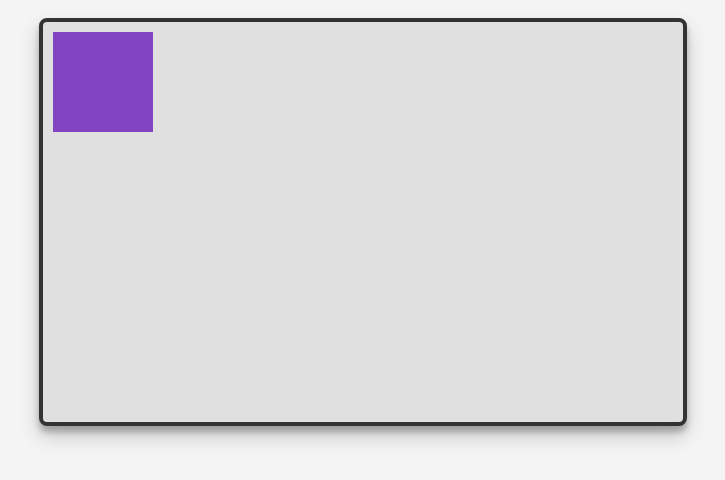
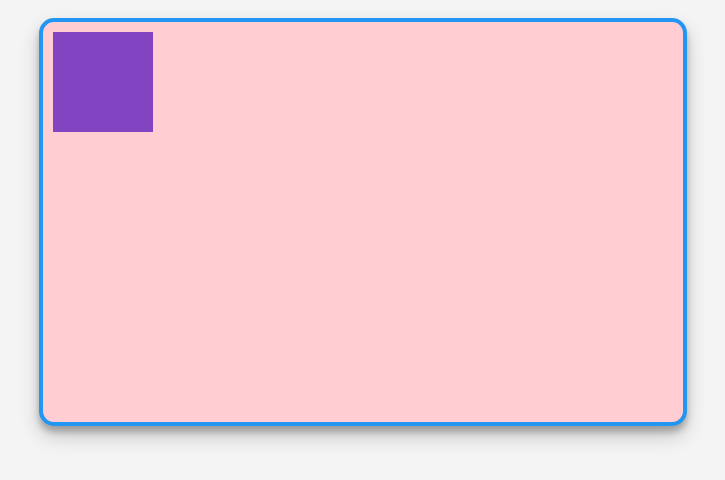
Before and after one commit to Mel-23200816/intro-api-canvas, a plain HTML site: page index.html in a window 1280 px wide. Shown: the part 76-556 px from the top of the page, without its empty margins (277-1002 px from the left). Drawn offline with Linux system fonts and the light colour scheme.

Commit message:
Modificacion de archivo de estilo

```diff
--- a/estilo.css
+++ b/estilo.css
@@ -1,5 +1,5 @@
 /* =========================================
-      ESTILOS GENERALES
+      ESTILOS GENERALES (Sin cambios)
    ========================================= */
 body {
       background-color: #f4f4f4; /* Un fondo gris muy suave para toda la página */
@@ -9,7 +9,7 @@ body {
 }
 
 /* =========================================
-      TITULO
+      TITULO (Sin cambios)
    ========================================= */
 h1 {
       text-align: center;
@@ -21,13 +21,26 @@ h1 {
 }
 
 /* =========================================
-      CANVAS
+      CANVAS (ESTILOS MODIFICADOS)
    ========================================= */
 #canvas {
-      background-color: #e0e0e0; /* Gris claro */
-      border: 4px solid #333;    /* Borde más grueso */
-      border-radius: 8px;        /* Bordes redondeados */
-      display: block;            /* Comportamiento de bloque */
+      /* 1. Relleno sea rojo claro */
+      /* Cambiamos el gris (#e0e0e0) por un rojo suave */
+      background-color: #ffcdd2;
+
+      /* 2. Color de la linea sea azul */
+      /* Cambiamos el borde negro (#333) por un azul brillante */
+      border: 4px solid #2196F3;
+
+      /* 3. Orillas redondeadas */
+      /* Ya lo tenías, pero aumenté el valor a 15px para que se note más */
+      border-radius: 15px;
+
+      /* 4. Tenga sombra */
+      /* Ya tenías una excelente sombra 3D, la mantenemos igual */
+      box-shadow: 0 10px 20px rgba(0,0,0,0.19), 0 6px 6px rgba(0,0,0,0.23);
+
+      /* Propiedades de posicionamiento (Sin cambios) */
+      display: block;            /* Comportamiento de bloque para poder centrarlo */
       margin: 20px auto;         /* Centrado horizontal automático */
-      box-shadow: 0 10px 20px rgba(0,0,0,0.19), 0 6px 6px rgba(0,0,0,0.23); /* Sombra 3D */
 }
```
